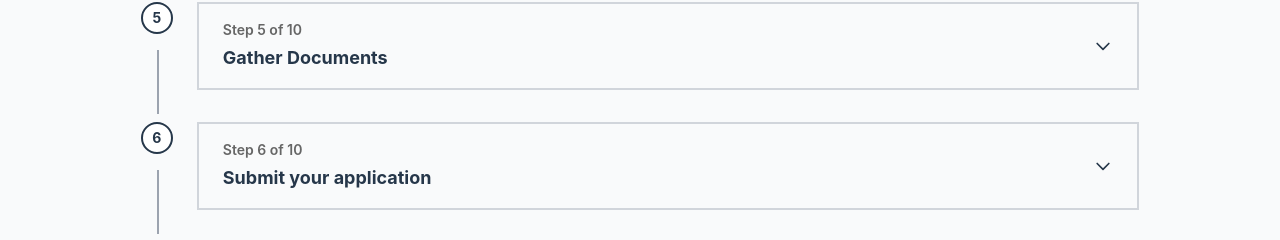
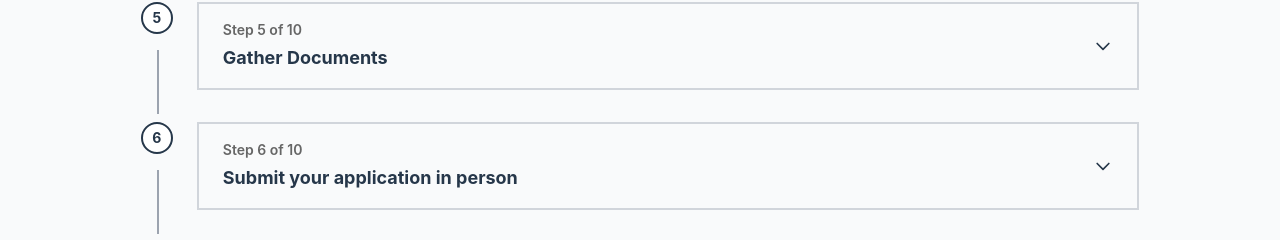
Before and after one commit to ChristinSO/serviceCan, a Next.js app: page /passport-application in a window 1280 px wide. Shown: the part 823-1063 px from the top of the page. Built offline with nearby package versions, Linux system fonts and the light colour scheme.

Commit message:
newwwwwww update

```diff
--- a/components/stepper-section.tsx
+++ b/components/stepper-section.tsx
@@ -805,7 +805,7 @@ export function StepperSection({
     },
     {
       id: 6,
-      title: "Submit your application",
+      title: "Submit your application in person",
       content: (
         <div className="space-y-6">
           <h2 className="text-xl font-bold text-[#26374a]">Submit your application</h2>
```
